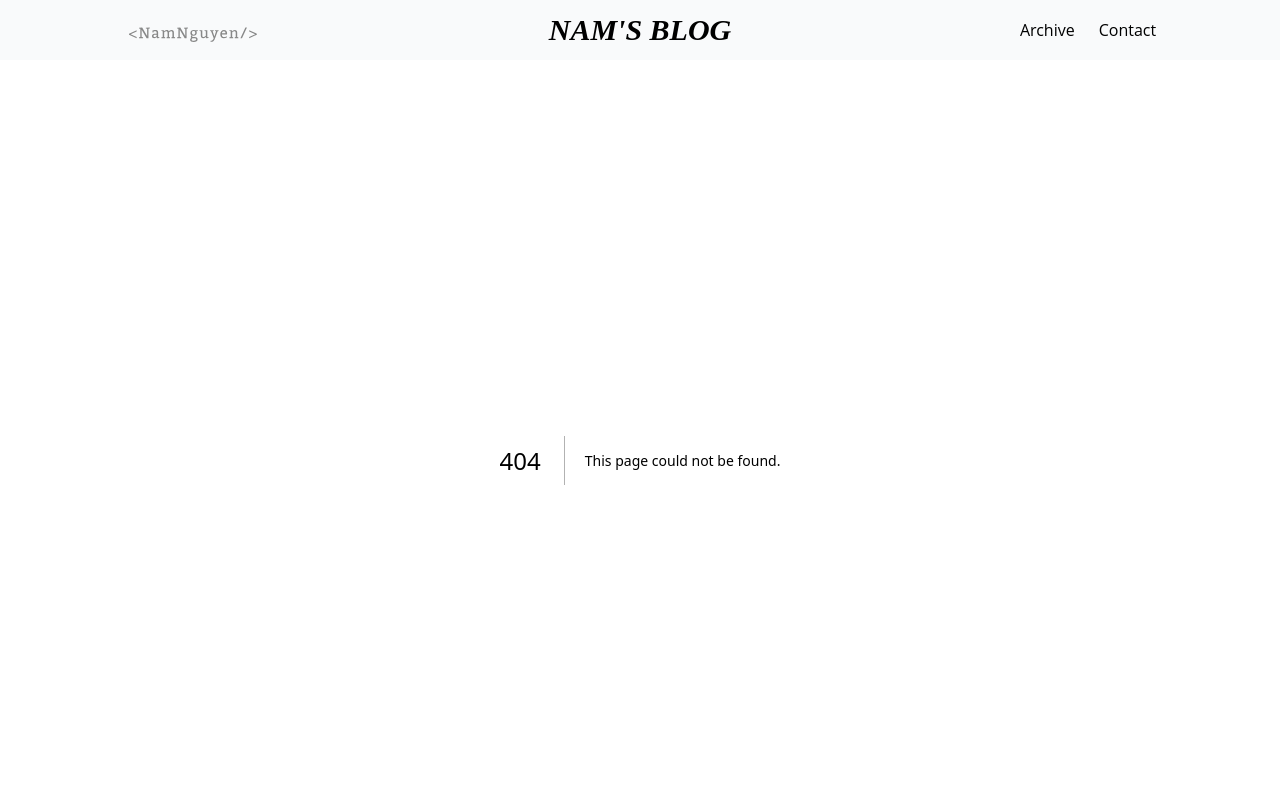
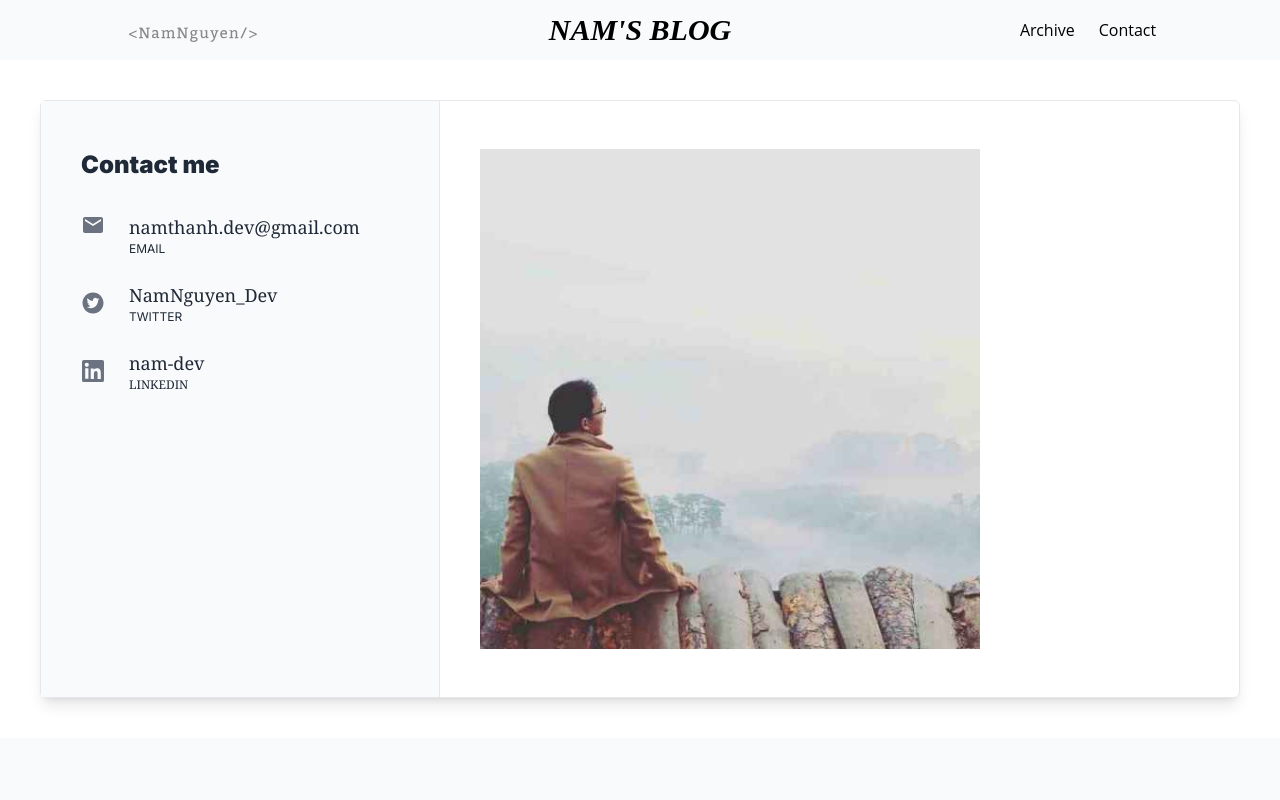
Before and after one commit to namnguyen-dev/personal-blog-nextjs, a Next.js app: page /contact in a window 1280 px wide. Before the commit this address had no page. Shown: the top 800 px of the page. Built offline with nearby package versions, Linux system fonts and the light colour scheme.

Commit message:
update contact route

```diff
--- /dev/null
+++ b/app/contact/page.js
@@ -0,0 +1,112 @@
+import Image from 'next/image';
+
+export default function Contact() {
+  return (
+    <div className="sm:p-10 my-auto">
+      <section className="mx-auto max-w-screen-xl md:rounded-md md:border md:shadow-lg">
+        <div className="grid grid-cols-4 text-gray-800 lg:grid-cols-3">
+          {/* Contact info */}
+          <div className="col-span-4 bg-gray-50 px-8 py-10 text-gray-800 md:col-span-2 md:border-r md:px-10 md:py-12 lg:col-span-1">
+            <h2 className="mb-8 text-2xl font-black">Contact me</h2>
+            <ul>
+              <li className="mb-6 flex items-start text-left">
+                <svg
+                  className="shrink-0 mr-6 text-2xl text-gray-500"
+                  xmlns="http://www.w3.org/2000/svg"
+                  aria-hidden="true"
+                  role="img"
+                  width="1em"
+                  height="1em"
+                  preserveAspectRatio="xMidYMid meet"
+                  viewBox="0 0 24 24"
+                >
+                  <path
+                    fill="currentColor"
+                    d="M20 4H4c-1.1 0-1.99.9-1.99 2L2 18c0 1.1.9 2 2 2h16c1.1 0 2-.9 2-2V6c0-1.1-.9-2-2-2zm0 4l-8 5l-8-5V6l8 5l8-5v2z"
+                  />
+                </svg>
+                <div>
+                  <a
+                    className="cursor-pointer font-serif text-base md:text-lg"
+                    href="mailto: namthanh.dev@gmail.com"
+                  >
+                    namthanh.dev@gmail.com
+                  </a>
+                  <span className="block text-xs uppercase">email</span>
+                </div>
+              </li>
+              <li className="my-6 flex items-center text-left">
+                <svg
+                  className="shrink-0 mr-6 text-2xl text-gray-500"
+                  xmlns="http://www.w3.org/2000/svg"
+                  aria-hidden="true"
+                  role="img"
+                  width="1em"
+                  height="1em"
+                  preserveAspectRatio="xMidYMid meet"
+                  viewBox="0 0 1024 1024"
+                >
+                  <path
+                    fill="currentColor"
+                    d="M512 64C264.6 64 64 264.6 64 512s200.6 448 448 448s448-200.6 448-448S759.4 64 512 64zm215.3 337.7c.3 4.7.3 9.6.3 14.4c0 146.8-111.8 315.9-316.1 315.9c-63 0-121.4-18.3-170.6-49.8c9 1 17.6 1.4 26.8 1.4c52 0 99.8-17.6 137.9-47.4c-48.8-1-89.8-33-103.8-77c17.1 2.5 32.5 2.5 50.1-2a111 111 0 0 1-88.9-109v-1.4c14.7 8.3 32 13.4 50.1 14.1a111.13 111.13 0 0 1-49.5-92.4c0-20.7 5.4-39.6 15.1-56a315.28 315.28 0 0 0 229 116.1C492 353.1 548.4 292 616.2 292c32 0 60.8 13.4 81.1 35c25.1-4.7 49.1-14.1 70.5-26.7c-8.3 25.7-25.7 47.4-48.8 61.1c22.4-2.4 44-8.6 64-17.3c-15.1 22.2-34 41.9-55.7 57.6z"
+                  />
+                </svg>
+                <div>
+                  <a
+                    className="cursor-pointer font-serif text-base md:text-lg"
+                    href="https://twitter.com/NamNguyen_Dev"
+                    target="_blank"
+                    rel="noopener noreferrer"
+                  >
+                    NamNguyen_Dev
+                  </a>
+                  <span className="block text-xs uppercase">twitter</span>
+                </div>
+              </li>
+              <li className="my-6 flex items-center text-left">
+                <svg
+                  className="shrink-0 mr-6 text-2xl text-gray-500"
+                  xmlns="http://www.w3.org/2000/svg"
+                  aria-hidden="true"
+                  role="img"
+                  width="1em"
+                  height="1em"
+                  preserveAspectRatio="xMidYMid meet"
+                  viewBox="0 0 24 24"
+                >
+                  <path
+                    fill="currentColor"
+                    fillRule="evenodd"
+                    d="M1 2.838A1.838 1.838 0 0 1 2.838 1H21.16A1.837 1.837 0 0 1 23 2.838V21.16A1.838 1.838 0 0 1 21.161 23H2.838A1.838 1.838 0 0 1 1 21.161V2.838Zm8.708 6.55h2.979v1.496c.43-.86 1.53-1.634 3.183-1.634c3.169 0 3.92 1.713 3.92 4.856v5.822h-3.207v-5.106c0-1.79-.43-2.8-1.522-2.8c-1.515 0-2.145 1.089-2.145 2.8v5.106H9.708V9.388Zm-5.5 10.403h3.208V9.25H4.208v10.54ZM7.875 5.812a2.063 2.063 0 1 1-4.125 0a2.063 2.063 0 0 1 4.125 0Z"
+                    clipRule="evenodd"
+                  />
+                </svg>
+                <div>
+                  <a
+                    href="https://www.linkedin.com/in/nam-dev/"
+                    className="cursor-pointer font-serif text-base md:text-lg"
+                    target="_blank"
+                    rel="noopener noreferrer"
+                  >
+                    <p className="font-serif text-base md:text-lg">nam-dev</p>
+                    <span className="block text-xs uppercase">LinkedIn</span>
+                  </a>
+                </div>
+              </li>
+            </ul>
+          </div>
+
+          {/* Contact image */}
+          <div className="order-first col-span-4 max-w-screen-md px-8 py-10 md:order-last md:col-span-2 md:px-10 md:py-12">
+            <Image
+              src="/images/contact.jpg"
+              width={500}
+              height={400}
+              alt="Contact"
+            />
+          </div>
+        </div>
+      </section>
+    </div>
+  );
+}
```
